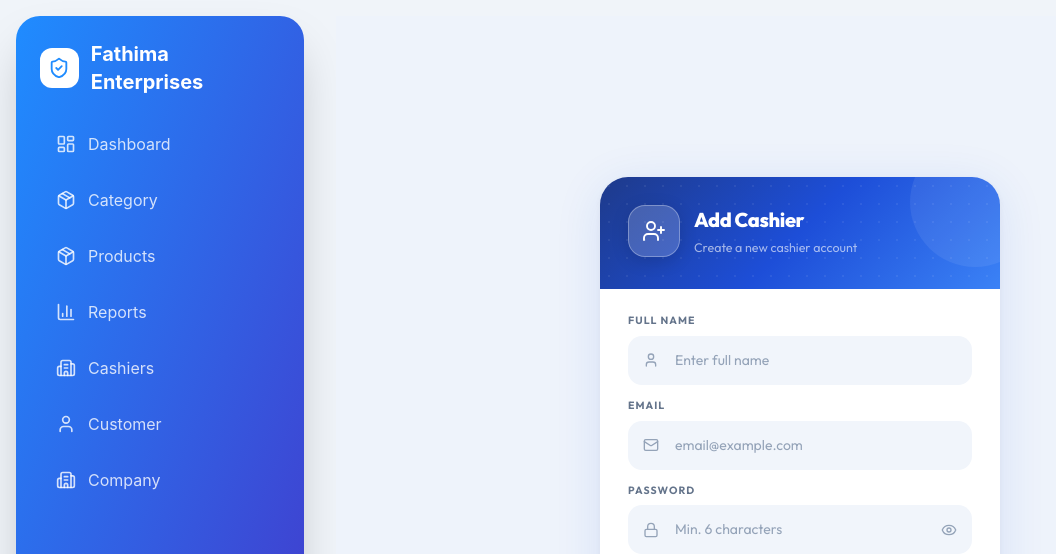
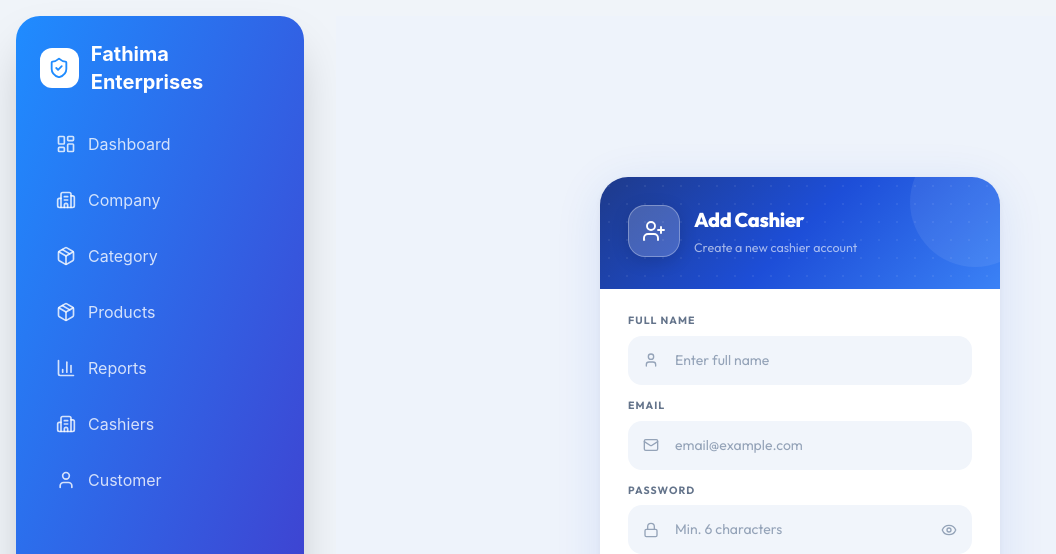
Before and after one commit to manju9711/billing_software_frontend, a React (Vite) app: page /cashier/add in a window 1280 px wide. Shown: the top 554 px of the page, without its empty margins (0-1056 px from the left). Built offline with nearby package versions, Linux system fonts and the light colour scheme; sample sign-in values are in the browser's storage.

Commit message:
manju commit

```diff
--- a/src/layouts/MainLayout.jsx
+++ b/src/layouts/MainLayout.jsx
@@ -39,7 +39,7 @@ export default function MainLayout() {
     ...(role === "admin"
       ? [
             { name: "Dashboard", path: "/dashboard", icon: <LayoutDashboard size={20} /> },
-
+          { name: "Company", path: "/company", icon: <Building2 size={20} /> },
           { name: "Category", path: "/category", icon: <Package size={20} /> },
           { name: "Products", path: "/products", icon: <Package size={20} /> },
           // { name: "Billing", path: "/billing", icon: <ReceiptText size={20} /> },
@@ -47,7 +47,7 @@ export default function MainLayout() {
           { name: "Cashiers", path: "/cashier", icon: <Building2 size={20} /> },
           // { name: "Profile", path: "/profile", icon: <Settings size={20} /> },
           { name: "Customer", path: "/customer", icon: <User size={20} /> },
-          { name: "Company", path: "/company", icon: <Building2 size={20} /> },
+
 
         ]
       : []),
```
